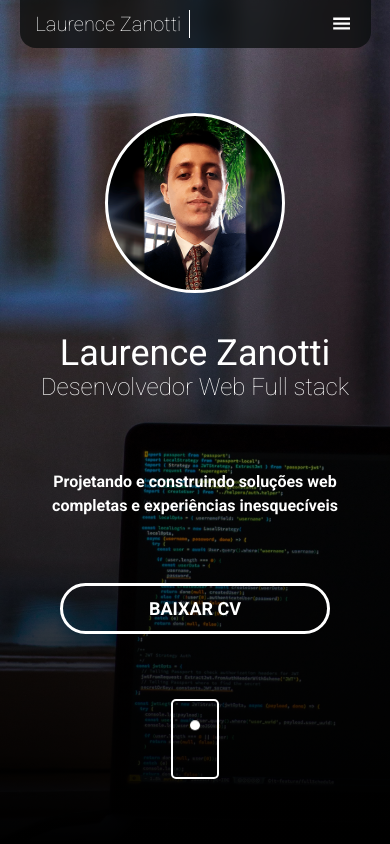
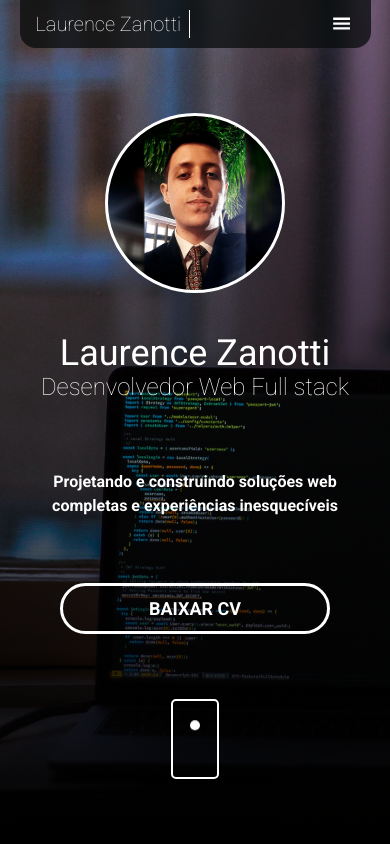
Before and after one commit to LaurenceZanotti/personal-website, a Next.js app: page / in a window 390 px wide. Shown: the top 844 px of the page. Built offline with nearby package versions, Linux system fonts and the light colour scheme.

Commit message:
Header bg image responsive

```diff
--- a/components/Header/Header.module.css
+++ b/components/Header/Header.module.css
@@ -1,6 +1,7 @@
 .container_header {
     background: linear-gradient(180deg, rgba(0, 0, 0, 0) 0%, #000000 100%), url('/imgs/monitor-bg.jpg');
-    background-size: 250%;
+    background-size: cover;
+    background-position-y: center;
 
     height: 100vh; /* Use vh as a fallback for browsers that do not support Custom Properties */
     height: calc(var(--vh, 1vh) * 100);
```
